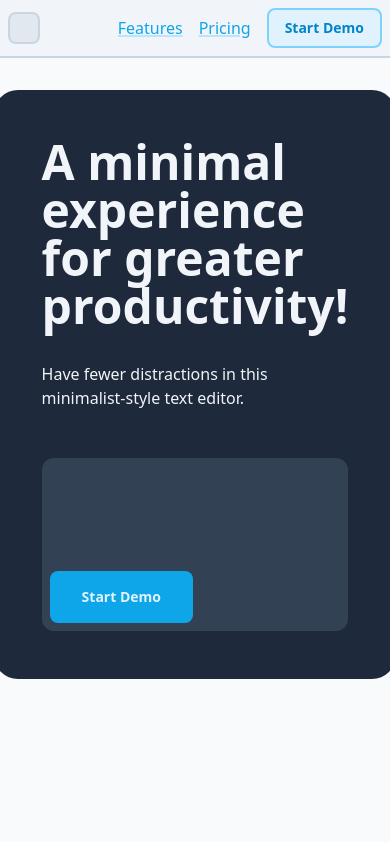
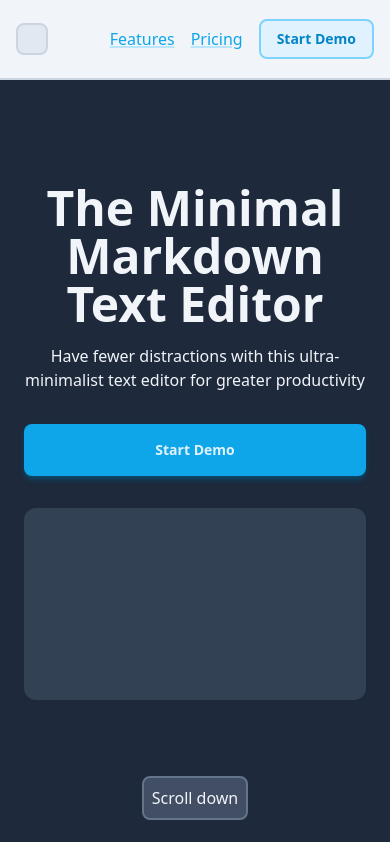
Before and after one commit to matovius/hashtype, a SvelteKit app: page / in a window 390 px wide. Shown: the top 842 px of the page. Built offline with nearby package versions, Linux system fonts and the light colour scheme.

Commit message:
Adjust hero section for better responsiveness

```diff
--- a/src/routes/+page.svelte
+++ b/src/routes/+page.svelte
@@ -20,22 +20,22 @@
 
 <header
   class="
-    w-full
+    w-full h-20 p-4
     border-b-2
     border-slate-300
     bg-slate-100
     flex
     justify-center
-    items-center"
+    items-center fixed top-0 z-10"
 >
   <div class="w-full max-w-5xl flex justify-between items-center">
-    <div class="p-2">
+    <div>
       <div
         class="w-8 aspect-square border-2 border-slate-300 bg-slate-200 rounded-lg"
         title="App icon goes here"
       />
     </div>
-    <div class="p-2 flex justify-center items-center gap-4">
+    <div class="flex justify-center items-center gap-4">
       <nav class="flex justify-center items-center">
         <ul class="flex justify-center items-center gap-4">
           {#each navItems as navItem}
@@ -54,27 +54,58 @@
     </div>
   </div>
 </header>
-<main class="w-full bg-slate-50 flex justify-center p-8">
+<main class="w-full bg-slate-50 flex flex-col justify-center">
+  <section
+    id="hero-section"
+    class="text-slate-100 w-full min-h-screen px-6 pt-[104px] pb-6 bg-slate-800 flex flex-col justify-start items-center gap-10 relative"
+  >
+    <div class="w-full max-w-5xl flex flex-col items-center gap-8 pt-20">
+      <div class="w-full max-w-lg flex flex-col items-center gap-8 text-center">
+        <div class="flex flex-col gap-4">
+          <Text as="h1">The Minimal Markdown Text Editor</Text>
+          <Text as="p"
+            >Have fewer distractions with this ultra-minimalist text editor for
+            greater productivity
+          </Text>
+        </div>
+        <a
+          href="/demo"
+          class="transition w-full sm:w-fit px-8 py-4 flex justify-center items-center gap-2 no-underline text-sky-100 rounded-lg bg-sky-500 shadow-md shadow-sky-900 hover:shadow-lg hover:shadow-sky-700 hover:bg-sky-400"
+        >
+          <Text as="span">Start Demo</Text>
+        </a>
+      </div>
+      <div
+        class="w-full max-w-lg aspect-video bg-slate-700 rounded-xl"
+        title="Hero image goes here"
+      />
+    </div>
+    <div
+      class="p-2 rounded-lg absolute bottom-6 border-2 border-slate-500 bg-slate-500/50 flex justify-center items-center gap-2"
+    >
+      <Text as="p">Scroll down</Text>
+    </div>
+  </section>
   <div class="w-full max-w-5xl flex flex-col justify-center items-center">
     <div
-      class="min-h-[400px] flex flex-col md:flex-row justify-center items-center gap-12 bg-slate-800 rounded-3xl p-12 text-slate-100 relative"
+      class="min-h-[400px] flex flex-col justify-center items-center gap-12 bg-slate-800 rounded-3xl p-12 text-slate-100 relative"
     >
-      <div class="w-full h-full flex flex-col gap-8 md:pb-24">
+      <div class="w-full h-full flex flex-col gap-8">
         <Text as="h1">A minimal experience for greater productivity!</Text>
         <Text as="p"
           >Have fewer distractions in this minimalist-style text editor.</Text
         >
+        <a
+          href="/demo"
+          class="transition w-full md:w-fit px-8 py-4 flex justify-center items-center gap-2 no-underline text-sky-100 rounded-lg bg-sky-500 shadow-md shadow-sky-900 hover:shadow-lg hover:shadow-sky-700 hover:bg-sky-400"
+        >
+          <Text as="span">Start Demo</Text>
+        </a>
       </div>
       <div
         class="w-full aspect-video bg-slate-700 rounded-xl"
         title="Hero image goes here"
       />
-      <a
-        href="/demo"
-        class="absolute bottom-14 left-14 transition px-8 py-4 flex justify-center items-center gap-2 no-underline text-sky-100 rounded-lg bg-sky-500 hover:shadow-lg hover:shadow-sky-700 hover:bg-sky-400"
-      >
-        <Text as="span">Start Demo</Text>
-      </a>
     </div>
   </div>
 </main>
```
